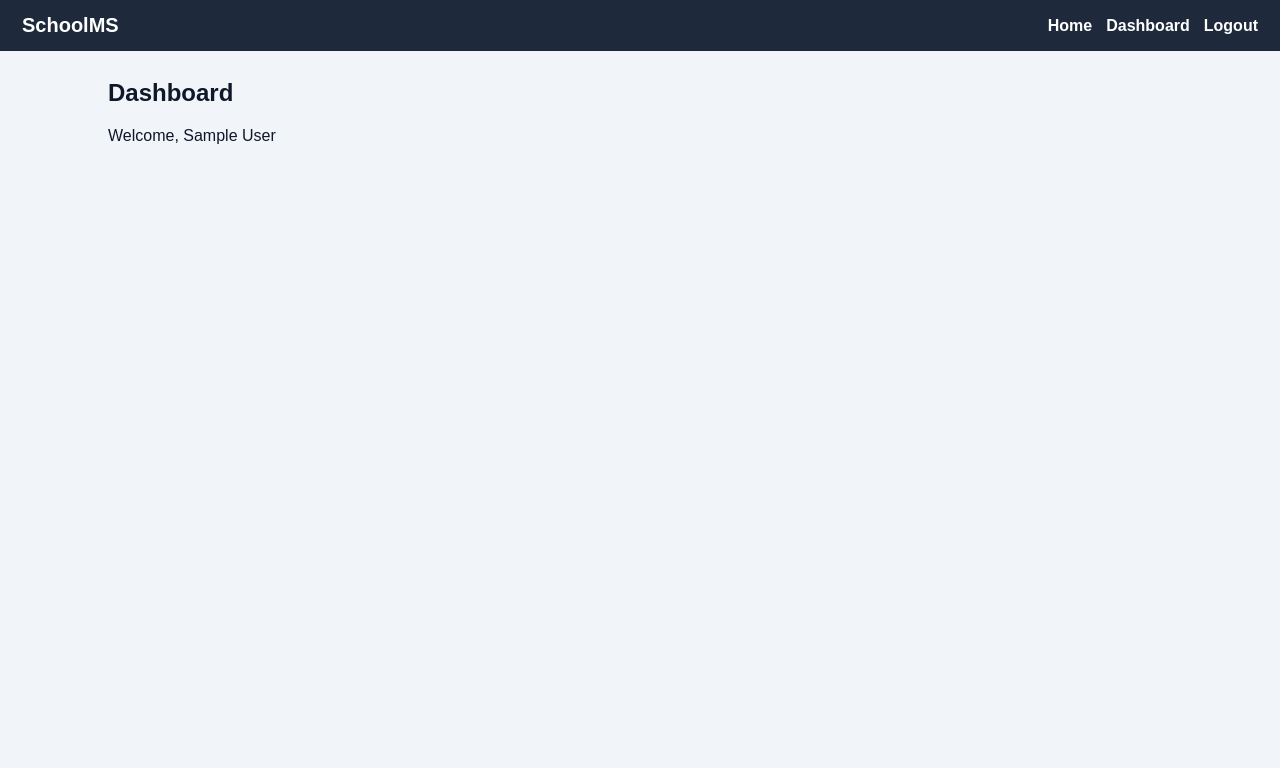
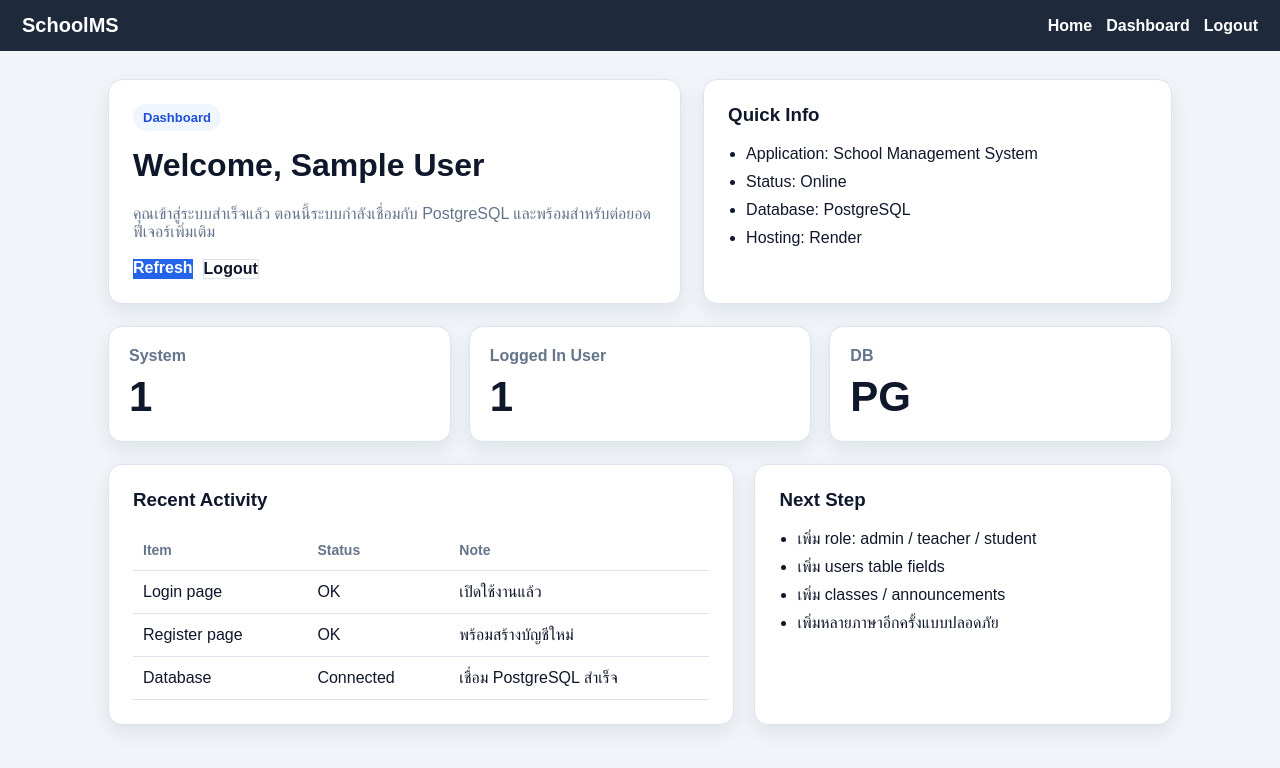
Before and after one commit to viewfc/school-management-system, a Flask app: page /dashboard in a window 1280 px wide. Shown: the top 768 px of the page. Run offline with Flask 3, Linux system fonts and the light colour scheme; the visitor is signed in with stand-in values (Sample User, id 1); some libraries are stand-ins or nearby versions.

Commit message:
Update dashboard.html

```diff
--- a/school_management_system/templates/dashboard.html
+++ b/school_management_system/templates/dashboard.html
@@ -3,6 +3,87 @@
 {% block title %}Dashboard{% endblock %}
 
 {% block content %}
-<h2>Dashboard</h2>
-<p>Welcome, {{ name }}</p>
+<div class="hero">
+    <div class="card">
+        <div class="badge">Dashboard</div>
+        <h1 style="margin-top:16px;">Welcome, {{ name }}</h1>
+        <p class="muted">
+            คุณเข้าสู่ระบบสำเร็จแล้ว ตอนนี้ระบบกำลังเชื่อมกับ PostgreSQL และพร้อมสำหรับต่อยอดฟีเจอร์เพิ่มเติม
+        </p>
+
+        <div class="actions">
+            <a class="btn" href="/dashboard">Refresh</a>
+            <a class="btn btn-secondary" href="/logout">Logout</a>
+        </div>
+    </div>
+
+    <div class="card">
+        <h3>Quick Info</h3>
+        <ul class="list">
+            <li>Application: School Management System</li>
+            <li>Status: Online</li>
+            <li>Database: PostgreSQL</li>
+            <li>Hosting: Render</li>
+        </ul>
+    </div>
+</div>
+
+<div class="stats">
+    <div class="stat-box">
+        <div class="label">System</div>
+        <div class="value">1</div>
+    </div>
+    <div class="stat-box">
+        <div class="label">Logged In User</div>
+        <div class="value">1</div>
+    </div>
+    <div class="stat-box">
+        <div class="label">DB</div>
+        <div class="value">PG</div>
+    </div>
+</div>
+
+<div class="section-grid">
+    <div class="card">
+        <h3>Recent Activity</h3>
+        <div class="table-wrap">
+            <table>
+                <thead>
+                    <tr>
+                        <th>Item</th>
+                        <th>Status</th>
+                        <th>Note</th>
+                    </tr>
+                </thead>
+                <tbody>
+                    <tr>
+                        <td>Login page</td>
+                        <td>OK</td>
+                        <td>เปิดใช้งานแล้ว</td>
+                    </tr>
+                    <tr>
+                        <td>Register page</td>
+                        <td>OK</td>
+                        <td>พร้อมสร้างบัญชีใหม่</td>
+                    </tr>
+                    <tr>
+                        <td>Database</td>
+                        <td>Connected</td>
+                        <td>เชื่อม PostgreSQL สำเร็จ</td>
+                    </tr>
+                </tbody>
+            </table>
+        </div>
+    </div>
+
+    <div class="card">
+        <h3>Next Step</h3>
+        <ul class="list">
+            <li>เพิ่ม role: admin / teacher / student</li>
+            <li>เพิ่ม users table fields</li>
+            <li>เพิ่ม classes / announcements</li>
+            <li>เพิ่มหลายภาษาอีกครั้งแบบปลอดภัย</li>
+        </ul>
+    </div>
+</div>
 {% endblock %}
```
